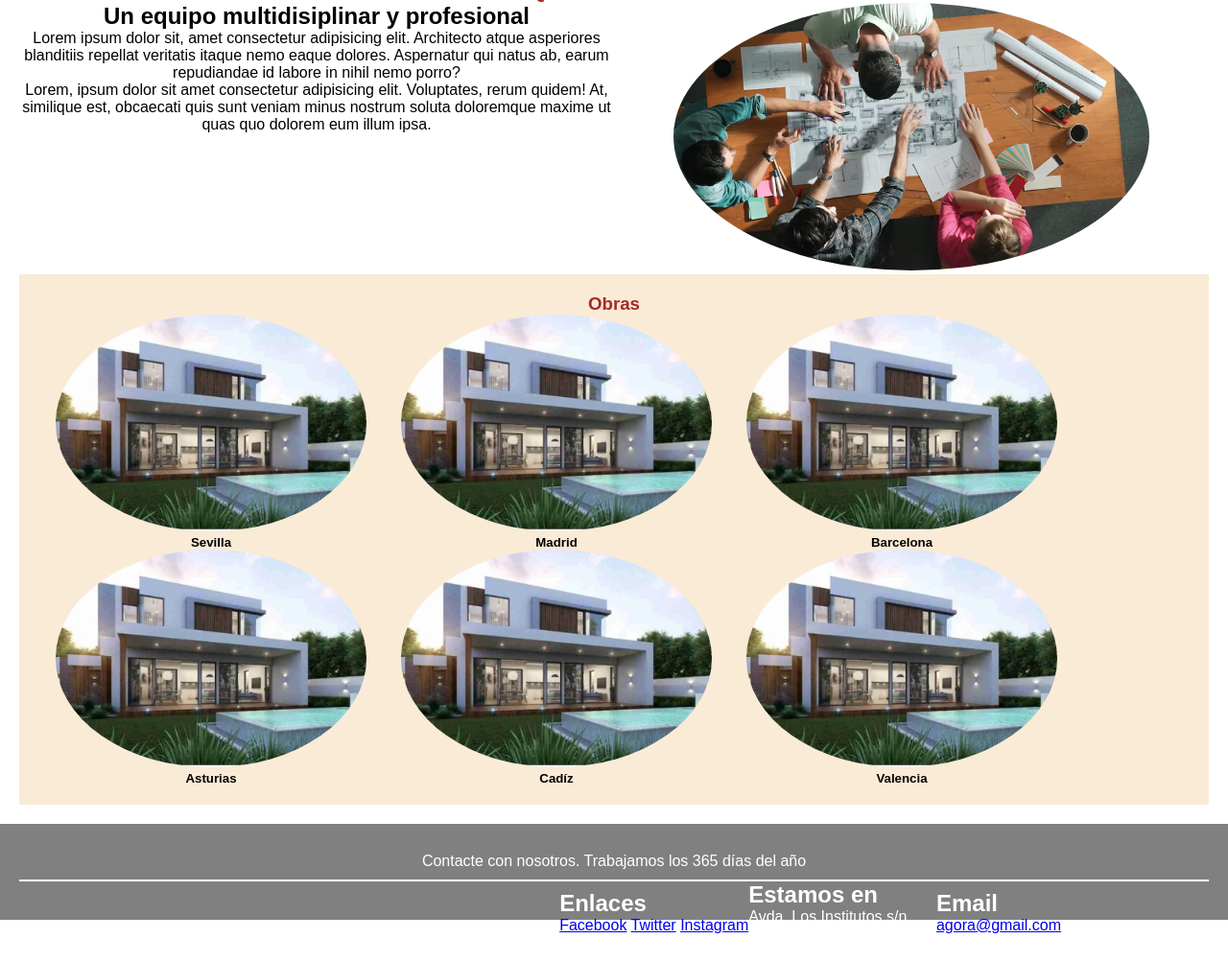
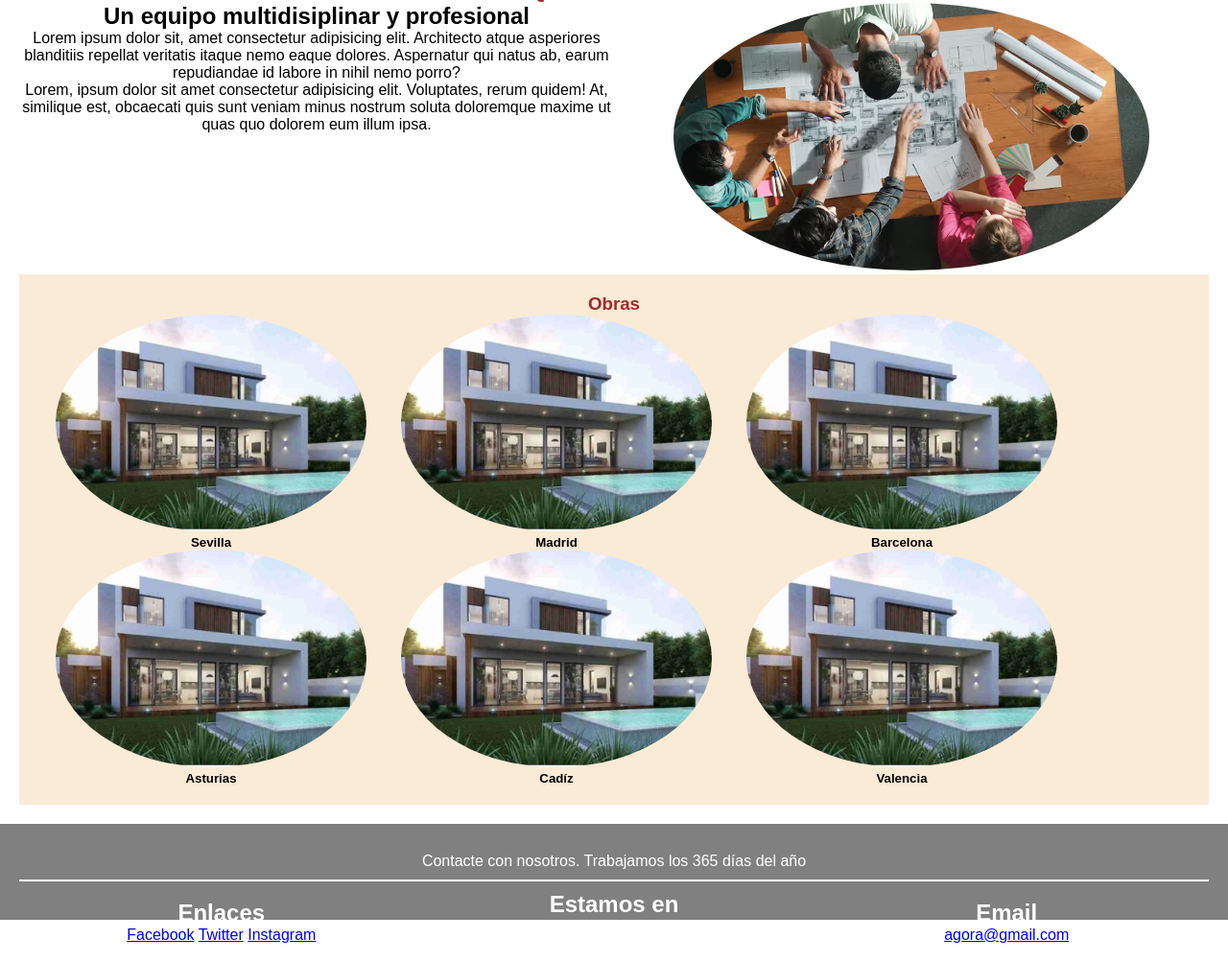
Before and after one commit to alexoca1/videotutoriales-3, a plain HTML site: page 13 Aplicación de Flexbox. Ejercicio Estudio de Arquitectura I/index.html in a window 1280 px wide. Shown: the part 383-1386 px from the top of the page at 96% size. Drawn offline with Linux system fonts and the light colour scheme; files that its build step writes are made by us from their sources.

Commit message:
segundo commit

```diff
--- a/13 Aplicación de Flexbox. Ejercicio Estudio de Arquitectura I/index.html
+++ b/13 Aplicación de Flexbox. Ejercicio Estudio de Arquitectura I/index.html
@@ -1,5 +1,6 @@
 <!doctype html>
 <html lang="en">
+
 <head>
   <meta charset="UTF-8" />
   <meta name="viewport" content="width=device-width, initial-scale=1.0" />
@@ -19,13 +20,16 @@
       padding: 10px;
       text-decoration: none;
     }
+
     nav a {
       color: white;
       text-decoration: none;
     }
+
     nav a:hover {
       color: yellow;
     }
+
     header {
       background-image: url("./images/dibujo-tecnico.jpg");
       height: 300px;
@@ -34,66 +38,81 @@
       align-items: center;
       background-size: cover;
     }
+
     header h1 {
       color: yellow;
       text-shadow: 3px 3px black;
       font-size: 3em;
     }
+
     #caja-central {
       text-align: center;
     }
+
     #contenedor-quienes {
       display: flex;
 
     }
+
     #contenedor-quienes #izq {
       width: 50%;
 
     }
+
     #contenedor-quienes #der {
       width: 50%;
     }
+
     #contenedor-quienes #der img {
       width: 80%;
     }
+
     .titulo {
       color: brown;
       text-align: center;
     }
+
     #quienes-somos {
       padding: 20px;
     }
+
     #obras {
       padding: 20px;
       background-color: antiquewhite;
 
     }
+
     section #contenedor-obras {
       display: flex;
-        flex-wrap:wrap;
+      flex-wrap: wrap;
 
     }
+
     .obra {
       width: 30%;
       text-align: center;
     }
+
     .obra img {
       width: 90%;
     }
-footer{
+
+    footer {
       background-color: grey;
       color: white;
       padding: 20px;
       display: flex;
       flex-wrap: wrap;
     }
-footer p#caja-superior{
+
+    footer #caja-superior {
       width: 100%;
       text-align: center;
       border-bottom: 2px solid white;
       padding: 10px;
     }
-footer #caja-inferior{
+
+    footer .caja-inferior {
       text-align: center;
       padding: 10px;
       width: 33%;
@@ -168,24 +187,24 @@ footer #caja-inferior{
   </section>
   <footer>
     <p id="caja-superior">Contacte con nosotros. Trabajamos los 365 días del año</p>
-      <div id="caja-inferior"></div>
+    <div class="caja-inferior">
 
-        <div class="caja-enlaces">
       <h2>Enlaces</h2>
       <a href="#">Facebook</a>
       <a href="#">Twitter</a>
       <a href="#">Instagram</a>
     </div>
-        <div class="caja-enlaces">
+    <div class="caja-inferior">
     <h2>Estamos en</h2>
     <p>Avda. Los Institutos s/n</p>
     <p>13600 Alcazar de San Juan</p>
     </div>
-        <div class="caja-enlaces">
+    <div class="caja-inferior">
     <h2>Email</h2>
     <a href="mailto:">agora@gmail.com</a>
     </div>
 
   </footer>
 </body>
+
 </html>
```
Lines whose indentation alone changed are shown as unchanged.
